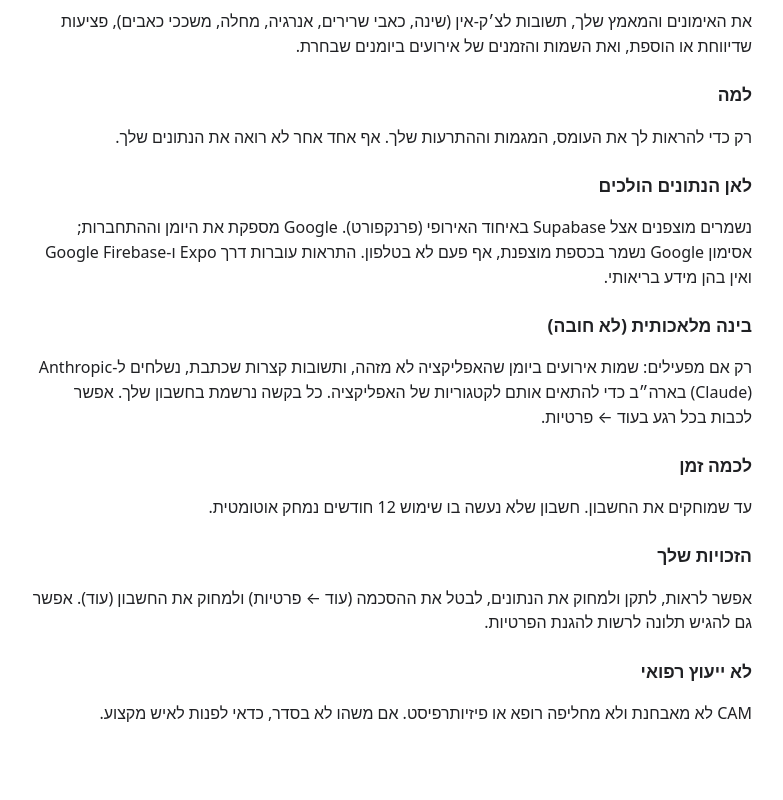
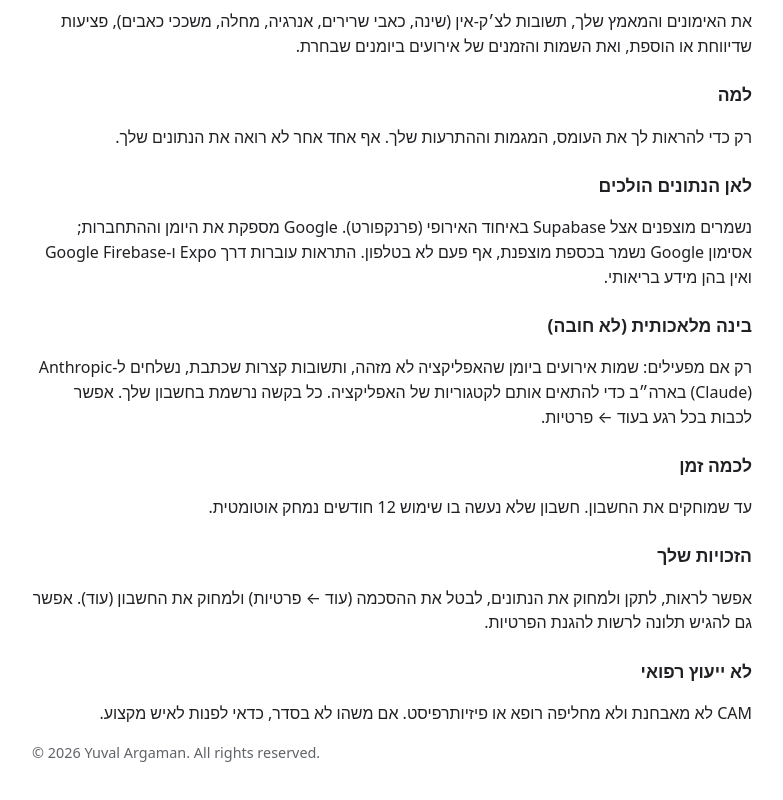
Before and after one commit to yuvalargaman/cam-privacy, a plain HTML site: page index.html in a window 1280 px wide. Shown: the part 1335-2135 px from the top of the page, without its empty margins (248-1031 px from the left). Drawn offline with Linux system fonts and the light colour scheme.

Commit message:
Copyright notice + licence
Co-Authored-By: Claude Opus 5.5 <noreply@anthropic.com>
Claude-Session: https://claude.ai/code/session_01QUE7R4mEXWkxzifTQD8J2C

```diff
--- a/index.html
+++ b/index.html
@@ -56,5 +56,6 @@
       <p>CAM לא מאבחנת ולא מחליפה רופא או פיזיותרפיסט. אם משהו לא בסדר, כדאי לפנות לאיש מקצוע.</p>
     </section>
   </main>
+  <footer class="meta">© 2026 Yuval Argaman. All rights reserved.</footer>
 </body>
 </html>
```
Also changed, not shown: 1 other file.
